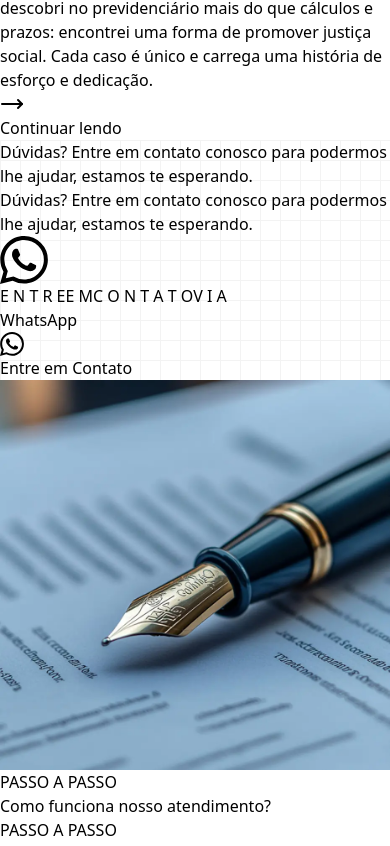
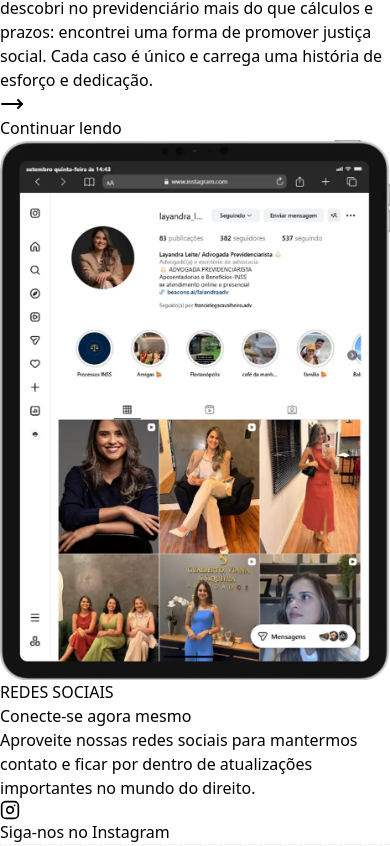
Before and after one commit to Paper-Street-Softwares/LP-Laiandra, a React (Vite) app: page / in a window 390 px wide. Shown: the part 1398-2244 px from the top of the page. Built offline with nearby package versions, Linux system fonts and the light colour scheme; no server answers; a web font is replaced by a local one.

Commit message:
fix: Mapa e Blog

```diff
--- a/src/components/sectionElements/ListGroupSocial.jsx
+++ b/src/components/sectionElements/ListGroupSocial.jsx
@@ -14,10 +14,11 @@ export default function ListGroupSocial({
 
   useEffect(() => {
     // IDs do menu (mesma ordem do pt.json)
-    const allIds = ["home", "service", "about", "faq", "maps"];
+    const allIds = ["home", "service", "about", "blog", "faq", "maps"];
 
     // Pega labels direto do pt.json via i18next
     const allLabels = t("navbar.menuItems", { returnObjects: true });
+    ``;
 
     // Cria array com id + label
     const paired = allIds.map((id) => ({
--- a/src/components/sectionElements/SidebarSocial.jsx
+++ b/src/components/sectionElements/SidebarSocial.jsx
@@ -9,6 +9,7 @@ import {
   ServerIcon,
   HelpCircle,
   AlignJustify,
+  FileText,
   MapPin,
 } from "lucide-react";
 import { Link as ScrollLink } from "react-scroll";
@@ -44,6 +45,7 @@ export default function SidebarSocial({ colorMode, mode = "blog" }) {
     <HomeIcon />,
     <UserSearch />,
     <ServerIcon />,
+    <FileText />,
     <HelpCircle />,
     <MapPin />,
   ];
--- a/src/components/sections/BlogPosts.jsx
+++ b/src/components/sections/BlogPosts.jsx
@@ -1,22 +1,39 @@
 import { useState, useEffect } from "react";
+import { useTranslation } from "react-i18next";
 import WordPressBlogCard from "../cards/WordPressBlogCard";
 import SectionArea from "../sectionElements/SectionArea";
 import SectionWrapper from "../sectionElements/SectionWrapper";
 import SectionHeader from "../sectionElements/SectionHeader";
-import content from "../../content/content";
 import Paragraphs from "../sectionElements/Paragraphs";
 import MotionDivDownToUp from "../animation/MotionDivDownToUp";
+import content from "../../content/content";
 
 function BlogPosts() {
+  const { t } = useTranslation();
   const [posts, setPosts] = useState([]);
+  const [visibleCount, setVisibleCount] = useState(3);
 
   useEffect(() => {
     fetch(
       `https://public-api.wordpress.com/rest/v1.1/sites/${content.texts.blog.blogLink}/posts/`
     )
       .then((response) => response.json())
-      .then((data) => setPosts(data.posts)) // Ajustado para pegar a chave correta
+      .then((data) => setPosts(data.posts || []))
       .catch((error) => console.error("Erro ao buscar posts:", error));
+  }, []);
+
+  useEffect(() => {
+    const updateVisibleCount = () => {
+      if (window.innerWidth >= 1441) {
+        setVisibleCount(6);
+      } else {
+        setVisibleCount(3);
+      }
+    };
+
+    updateVisibleCount(); // roda ao carregar
+    window.addEventListener("resize", updateVisibleCount);
+    return () => window.removeEventListener("resize", updateVisibleCount);
   }, []);
 
   return (
@@ -25,16 +42,17 @@ function BlogPosts() {
         <SectionWrapper>
           <SectionHeader
             className="text-center"
-            miniTitle={content.texts.blog.miniTag}
-            sectionHeaderTitle={content.texts.blog.title}
-            sectionHeaderSubtitle={content.texts.blog.subtitle}
+            miniTitle={t("blog.miniTag")}
+            sectionHeaderTitle={t("blog.title")}
+            sectionHeaderSubtitle={t("blog.subtitle")}
             color=""
             titleColorSet="text-white"
             subtitleColorSet="text-white"
             type=""
           />
+
           <ul className="flex flex-wrap gap-[30px] justify-center mb-[80px]">
-            {posts.slice(0, 3).map((post) => (
+            {posts.slice(0, visibleCount).map((post) => (
               <li key={post.ID}>
                 <WordPressBlogCard
                   img={
@@ -47,14 +65,17 @@ function BlogPosts() {
                     )
                   }
                   title={
-                    <h1 dangerouslySetInnerHTML={{ __html: post.title }} />
+                    <h1
+                      className=""
+                      dangerouslySetInnerHTML={{ __html: post.title }}
+                    />
                   }
                   subtitle={
                     <p
                       dangerouslySetInnerHTML={{
                         __html:
                           post.excerpt.length > 100
-                            ? post.excerpt.substring(0, 100) + "..."
+                            ? post.excerpt.substring(0, 60) + "..."
                             : post.excerpt,
                       }}
                     />
@@ -64,13 +85,15 @@ function BlogPosts() {
               </li>
             ))}
           </ul>
+
           <MotionDivDownToUp>
             <Paragraphs className="text-center text-white underline transition hover:scale-110">
               <a
                 href={`https://${content.texts.blog.blogLink}`}
                 target="_blank"
+                rel="noopener noreferrer"
               >
-                {content.texts.blog.label}
+                {t("blog.label")}
               </a>
             </Paragraphs>
           </MotionDivDownToUp>
@@ -78,27 +101,6 @@ function BlogPosts() {
       </SectionArea>
     </div>
   );
-
-  // return (
-  //   <div>
-  //     <WordPressBlogCard />
-  //     <h2>Últimas postagens</h2>
-  //     <ul>
-  //       {posts.map((post) => (
-  //         <li key={post.ID}>
-  //           <h3 dangerouslySetInnerHTML={{ __html: post.title }} />
-  //           <p dangerouslySetInnerHTML={{ __html: post.excerpt }} />
-  //           {post.featured_image && (
-  //             <img src={post.featured_image} alt="Imagem do post" width="300" />
-  //           )}
-  //           <a href={post.URL} target="_blank" rel="noopener noreferrer">
-  //             Ler mais
-  //           </a>
-  //         </li>
-  //       ))}
-  //     </ul>
-  //   </div>
-  // );
 }
 
 export default BlogPosts;
--- a/src/components/sections/CtaSecondary.jsx
+++ b/src/components/sections/CtaSecondary.jsx
@@ -28,7 +28,7 @@ export default function CtaSecondary({ colorMode = "default" }) {
   return (
     <SectionArea className={`${bgClass}`}>
       <SectionWrapper>
-        <div className="flex flex-col desktop1:flex-row justify-evenly">
+        <div className="flex flex-col desktop1:flex-row justify-evenly items-center">
           <div className="desktop1:w-[45%]">
             <SectionHeader
               colorMode="dark"
--- a/src/content/content.jsx
+++ b/src/content/content.jsx
@@ -56,8 +56,8 @@ export const infos = {
   domain: "laiandraviana.adv.br", // Sem "www"
   phone: {
     ddd: "66",
-    firstPart: "9014", // Apenas os 5 primeiros números (incluindo o 9)
-    secondPart: "A_Definir", // Apenas os 4 últimos números
+    firstPart: "9228", // Apenas os 5 primeiros números (incluindo o 9)
+    secondPart: "9014", // Apenas os 4 últimos números
   },
   phoneSecundario: {
     ddd: "A_Definir",
@@ -422,7 +422,8 @@ const content = {
       minitag: "A_Definir",
       title: "A_Definir",
       subtitle: "A_Definir",
-      embedsrc: "a_Definir",
+      embedsrc:
+        "https://www.google.com/maps/embed?pb=!1m18!1m12!1m3!1d4903.1287263526765!2d-56.0859564!3d-9.876193100000002!2m3!1f0!2f0!3f0!3m2!1i1024!2i768!4f13.1!3m3!1m2!1s0x93aa3184a34c57bf%3A0xea93ab97ef445184!2sGVS%20Advogados%20%7C%20Direito%20Previdenci%C3%A1rio%20%7C%20Direito%20do%20Tr%C3%A2nsito%20%7C%20Direito%20Civil!5e1!3m2!1spt-BR!2sbr!4v1757967002147!5m2!1spt-BR!2sbr",
     },
     about: {
       imagem: {
@@ -548,7 +549,7 @@ const content = {
       img: imgSteps,
       labelCards: "Ver mais",
       label: "Clique aqui para ver todas as matérias",
-      blogLink: "A_Definir", //sem "https://"
+      blogLink: "laiandraviana.wordpress.com", //sem "https://"
     },
     faq: {
       miniTag: "TIRE SUAS DÚVIDAS",
--- a/src/locales/pt.json
+++ b/src/locales/pt.json
@@ -11,7 +11,9 @@
       "home": "Início",
       "service": "Serviços",
       "about": "Sobre Nós",
-      "faq": "Perguntas Frequentes"
+      "blog": "Blog",
+      "faq": "Perguntas Frequentes",
+      "maps": "Mapa"
     },
     "ctaButtonText": "Contato",
     "ctaButtonTextResponsive": "Contato"
@@ -74,10 +76,10 @@
     }
   },
   "maps": {
-    "minitag": "A_Definir",
-    "title": "A_Definir",
-    "subtitle": "A_Definir",
-    "embedsrc": "A_Definir"
+    "minitag": "LOCALIZAÇÃO",
+    "title": "Encontre-nos em Alta Floresta - MT",
+    "subtitle": "Visite nosso endereço e confira no mapa abaixo como chegar facilmente.",
+    "embedsrc": "https://www.google.com/maps/embed?pb=!1m18!1m12!1m3!1d4903.1287263526765!2d-56.0859564!3d-9.876193100000002!2m3!1f0!2f0!3f0!3m2!1i1024!2i768!4f13.1!3m3!1m2!1s0x93aa3184a34c57bf%3A0xea93ab97ef445184!2sGVS%20Advogados%20%7C%20Direito%20Previdenci%C3%A1rio%20%7C%20Direito%20do%20Tr%C3%A2nsito%20%7C%20Direito%20Civil!5e1!3m2!1spt-BR!2sbr!4v1757967002147!5m2!1spt-BR!2sbr"
   },
   "about": {
     "imagem": {
@@ -135,11 +137,11 @@
     }
   },
   "blog": {
-    "miniTag": "A_Definir",
-    "title": "A_Definir",
-    "subtitle": "A_Definir",
+    "miniTag": "BLOG",
+    "title": "Informação jurídica ao seu alcance",
+    "subtitle": "Acompanhe conteúdos exclusivos para manter-se sempre informado.",
     "labelCards": "A_Definir",
-    "label": "A_Definir",
+    "label": "Clique aqui para ver todas as matérias",
     "blogLink": "A_Definir"
   },
   "faq": {
--- a/src/pages/Index.jsx
+++ b/src/pages/Index.jsx
@@ -74,12 +74,12 @@ export default function Index() {
       />
 
       <About modal={true} showGallery={false} colorMode={colorMode} />
-      {/* <AboutInstagram colorMode={colorMode} socialPrint={true} /> */}
+      <AboutInstagram colorMode={colorMode} socialPrint={true} />
       <CtaSecondary />
       <Steps colorMode={colorMode} />
-      {/* <BlogPosts /> */}
+      <BlogPosts />
       <Faq colorMode={colorMode} />
-      {/* <Maps colorMode={colorMode} /> */}
+      <Maps colorMode={colorMode} />
       <FooterSocial colorMode={colorMode} addres={true} obs={false} />
       <FloatingWhatsappButton />
       <BackToTopButton />
```
